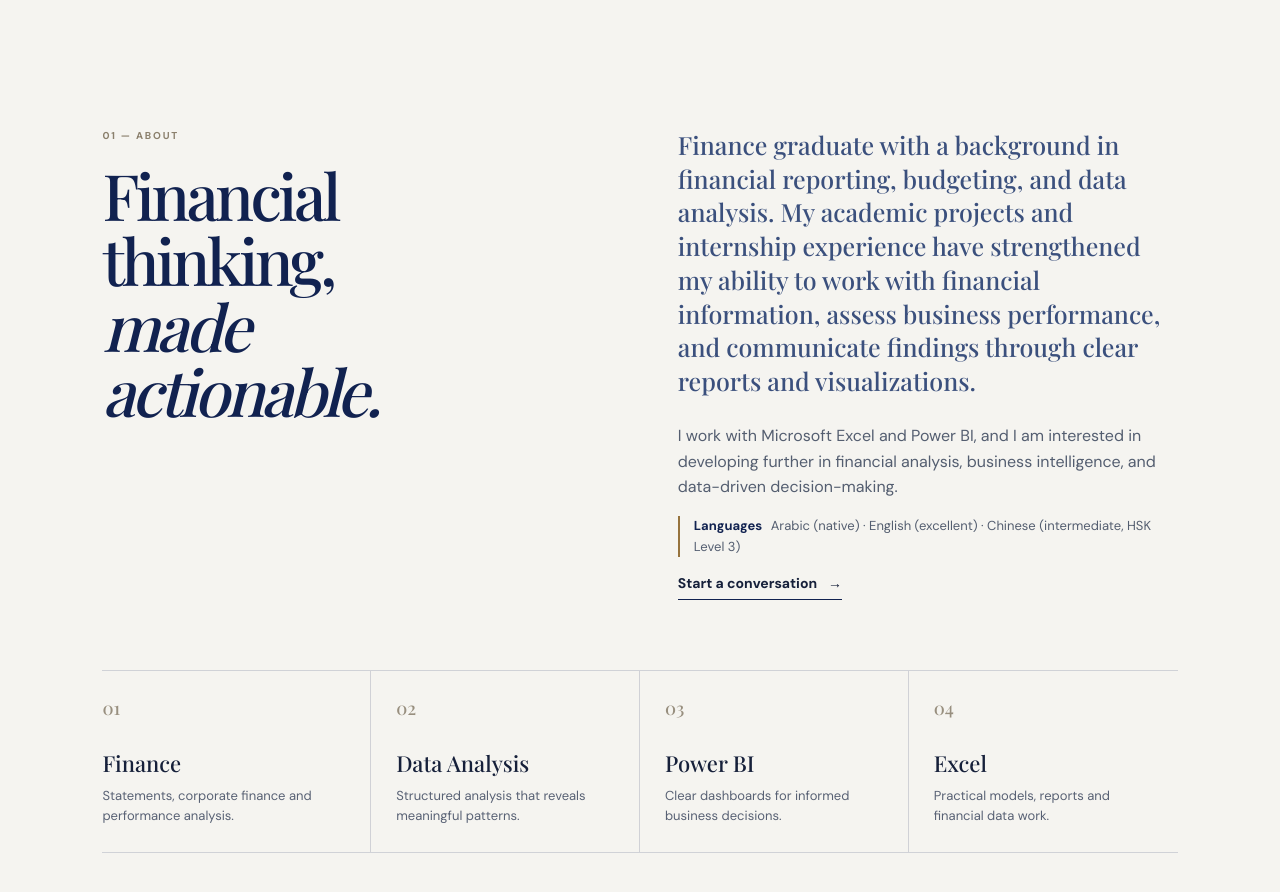
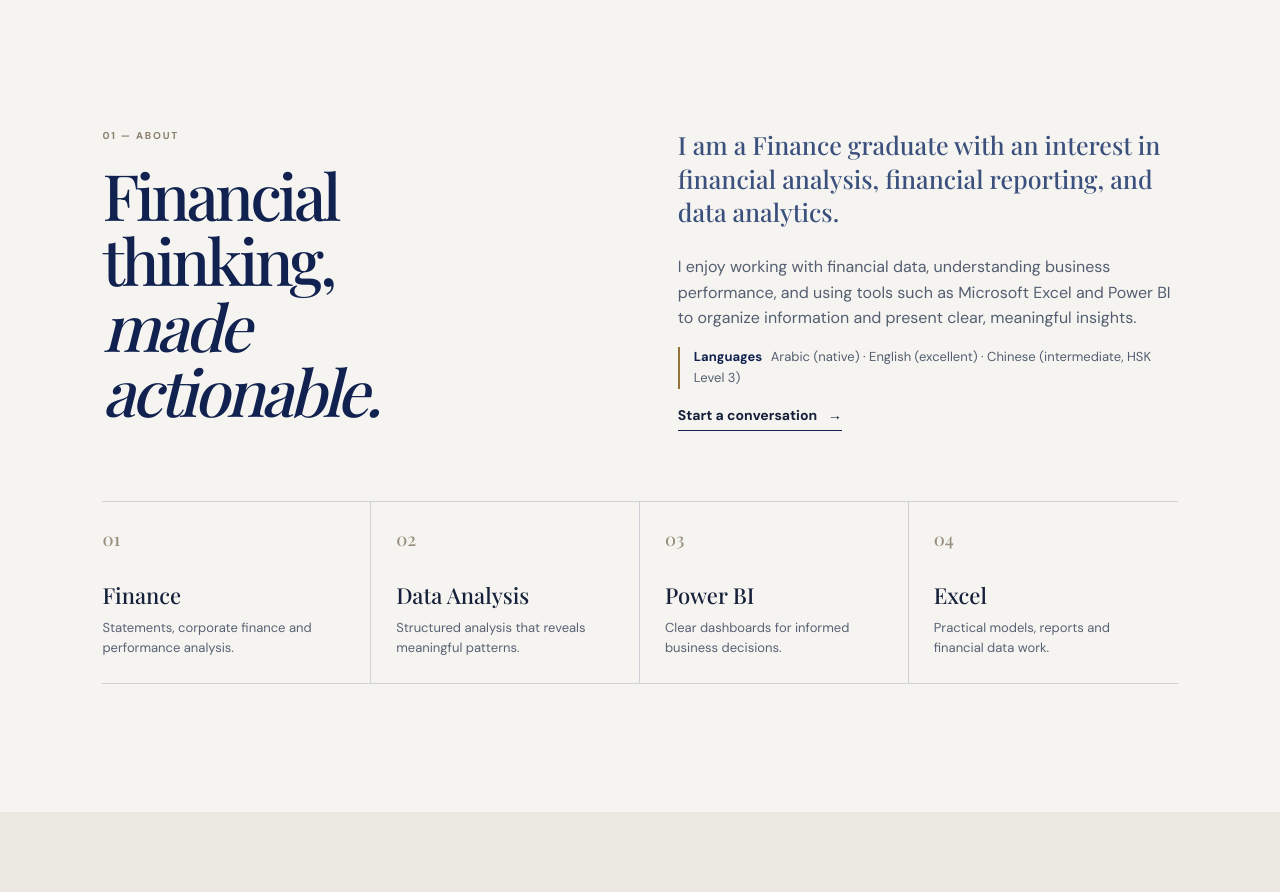
Before and after one commit to Wfaabdullah/Wafa-abdullah-, a plain HTML site: page index.html in a window 1280 px wide. Shown: the part 960-1852 px from the top of the page. Drawn offline with nearby package versions, Linux system fonts and the light colour scheme; a web font is replaced by a local one.

Commit message:
Use latest About introduction copy

```diff
--- a/index.html
+++ b/index.html
@@ -49,7 +49,7 @@
 
     <section class="section about" id="about">
       <div class="section-heading reveal"><p class="eyebrow">01 — About</p><h2>Financial thinking,<br /><em>made actionable.</em></h2></div>
-      <div class="about-content reveal"><p class="lead">Finance graduate with a background in financial reporting, budgeting, and data analysis. My academic projects and internship experience have strengthened my ability to work with financial information, assess business performance, and communicate findings through clear reports and visualizations.</p><p>I work with Microsoft Excel and Power BI, and I am interested in developing further in financial analysis, business intelligence, and data-driven decision-making.</p><p class="profile-languages"><strong>Languages</strong> Arabic (native) · English (excellent) · Chinese (intermediate, HSK Level 3)</p><a class="text-link" href="#contact">Start a conversation <span>→</span></a></div>
+      <div class="about-content reveal"><p class="lead">I am a Finance graduate with an interest in financial analysis, financial reporting, and data analytics.</p><p>I enjoy working with financial data, understanding business performance, and using tools such as Microsoft Excel and Power BI to organize information and present clear, meaningful insights.</p><p class="profile-languages"><strong>Languages</strong> Arabic (native) · English (excellent) · Chinese (intermediate, HSK Level 3)</p><a class="text-link" href="#contact">Start a conversation <span>→</span></a></div>
       <div class="capability-row reveal"><article><span>01</span><h3>Finance</h3><p>Statements, corporate finance and performance analysis.</p></article><article><span>02</span><h3>Data Analysis</h3><p>Structured analysis that reveals meaningful patterns.</p></article><article><span>03</span><h3>Power BI</h3><p>Clear dashboards for informed business decisions.</p></article><article><span>04</span><h3>Excel</h3><p>Practical models, reports and financial data work.</p></article></div>
     </section>
 
```
